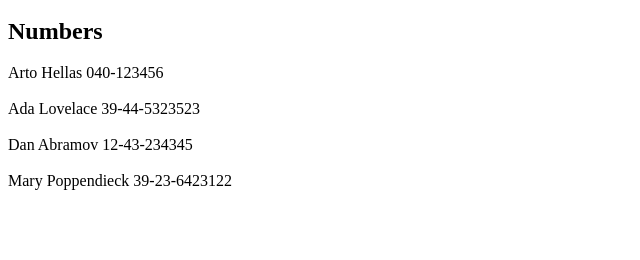
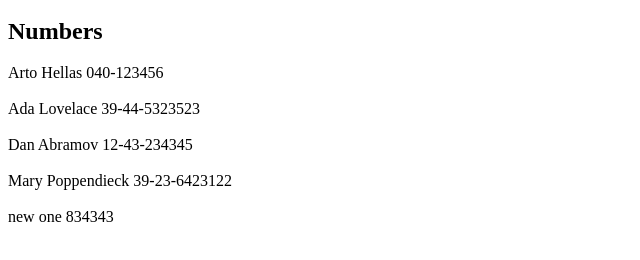
Before and after one commit to BorisBanchev/Fullstack-Open-Course, a React (Vite) app in the folder Osa2/puhelinluettelo/: page / in a window 1280 px wide. Shown: the part 220-480 px from the top of the page, without its empty margins (0-640 px from the left). Built offline with nearby package versions, Linux system fonts and the light colour scheme; data requests are answered from the project's data file.

Commit message:
Tehtävät 2.12 ja 2.13

```diff
--- a/Osa2/puhelinluettelo/db.json
+++ b/Osa2/puhelinluettelo/db.json
@@ -3,22 +3,27 @@
     {
       "name": "Arto Hellas",
       "number": "040-123456",
-      "id": "1"
+      "id": 1
     },
     {
       "name": "Ada Lovelace",
       "number": "39-44-5323523",
-      "id": "2"
+      "id": 2
     },
     {
       "name": "Dan Abramov",
       "number": "12-43-234345",
-      "id": "3"
+      "id": 3
     },
     {
       "name": "Mary Poppendieck",
       "number": "39-23-6423122",
-      "id": "4"
+      "id": 4
+    },
+    {
+      "name": "new one",
+      "number": "834343",
+      "id": 5
     }
   ]
 }
--- a/Osa2/puhelinluettelo/package.json
+++ b/Osa2/puhelinluettelo/package.json
@@ -25,7 +25,7 @@
     "eslint-plugin-react-hooks": "^5.0.0",
     "eslint-plugin-react-refresh": "^0.4.14",
     "globals": "^15.11.0",
-    "json-server": "^1.0.0-beta.3",
+    "json-server": "^0.17.4",
     "vite": "^5.4.10"
   }
 }
--- a/Osa2/puhelinluettelo/src/App.jsx
+++ b/Osa2/puhelinluettelo/src/App.jsx
@@ -1,6 +1,5 @@
 import { useState, useEffect } from "react";
-import axios from "axios";
-
+import noteService from "./services/persons";
 const Person = ({ person }) => {
   return (
     <div>
@@ -18,8 +17,8 @@ const Persons = ({ persons, filter }) => {
   );
   return (
     <div>
-      {filteredPersons.map((person, id) => (
-        <Person person={person} key={id} />
+      {filteredPersons.map((person, i) => (
+        <Person person={person} key={person.id} />
       ))}
     </div>
   );
@@ -44,10 +43,22 @@ const Personform = ({
   return (
     <form onSubmit={addPerson}>
       <div>
-        name: <input value={newName} onChange={handleNameChange} />
+        name:{" "}
+        <input
+          id="name"
+          name="name"
+          value={newName}
+          onChange={handleNameChange}
+        />
       </div>
       <div>
-        number: <input value={newNumber} onChange={handleNumberChange} />
+        number:{" "}
+        <input
+          id="number"
+          name="number"
+          value={newNumber}
+          onChange={handleNumberChange}
+        />
       </div>
       <div>
         <button type="submit">add</button>
@@ -63,12 +74,10 @@ const App = () => {
   const [filterText, setFilterText] = useState("");
 
   useEffect(() => {
-    console.log("effect");
-    axios.get("http://localhost:3001/persons").then((response) => {
-      setPersons(response.data);
+    noteService.getAll().then((initialPersons) => {
+      setPersons(initialPersons);
     });
   }, []);
-
   const names = persons.map((person) => person.name);
 
   const addPerson = (event) => {
@@ -82,12 +91,14 @@ const App = () => {
     const personObject = {
       name: newName,
       number: newNumber,
-      id: String(persons.length + 1),
     };
 
-    setPersons(persons.concat(personObject));
-    setNewName("");
-    setNewNumber("");
+    noteService.create(personObject).then((returnedPerson) => {
+      console.log(returnedPerson);
+      setPersons(persons.concat(returnedPerson));
+      setNewName("");
+      setNewNumber("");
+    });
   };
 
   const handleNameChange = (event) => {
--- /dev/null
+++ b/Osa2/puhelinluettelo/src/services/persons.js
@@ -0,0 +1,17 @@
+import axios from "axios";
+const baseUrl = "http://localhost:3001/persons";
+
+const getAll = () => {
+  const request = axios.get(baseUrl);
+  return request.then((response) => response.data);
+};
+
+const create = (newObject) => {
+  const request = axios.post(baseUrl, newObject);
+  return request.then((response) => response.data);
+};
+
+export default {
+  getAll: getAll,
+  create: create,
+};
```
Also changed, not shown: 1 other file (tests, documents, lock files or other folders).
